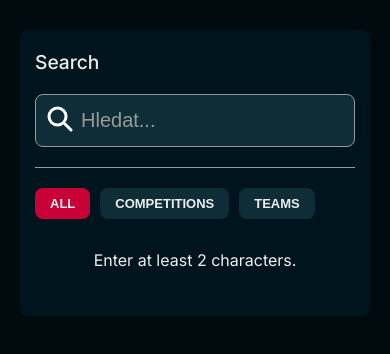
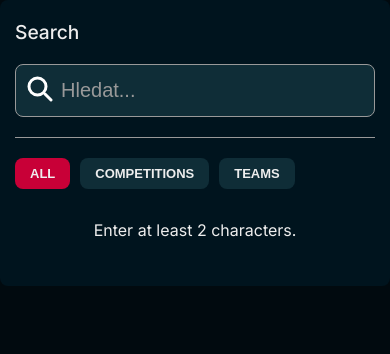
Before and after one commit to Pavlyuchenko/LivesportSearch, a React (Vite) app: page / in a window 390 px wide. Shown: the top 354 px of the page. Built offline with nearby package versions, Linux system fonts and the light colour scheme.

Commit message:
Fix CSS class in App component

```diff
--- a/src/app/App.module.css
+++ b/src/app/App.module.css
@@ -1,4 +1,4 @@
-main {
+.main {
     display: flex;
     flex-direction: column;
     align-items: center;
@@ -10,7 +10,7 @@ main {
 }
 
 @media (max-width: 768px) {
-    main {
+    .main {
         padding: 30px 20px;
     }
 }
--- a/src/app/App.tsx
+++ b/src/app/App.tsx
@@ -1,10 +1,11 @@
 import "./App.module.css";
 
 import SearchComponent from "../components/SearchComponent";
+import styles from "./App.module.css";
 
 function App() {
     return (
-        <main>
+        <main className={styles["app-container"]}>
             <SearchComponent />
         </main>
     );
```
